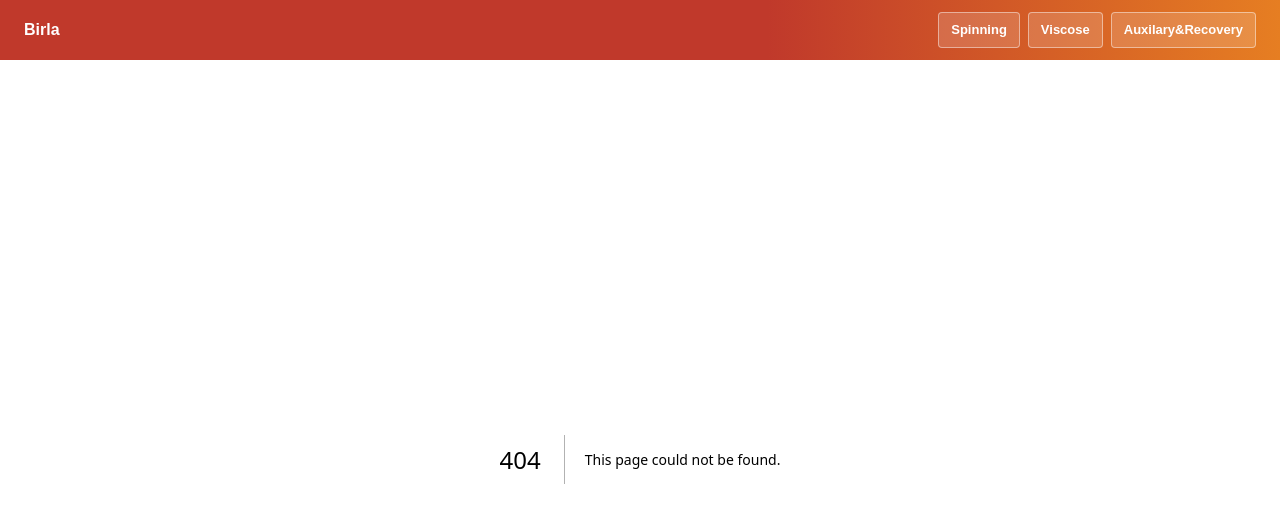
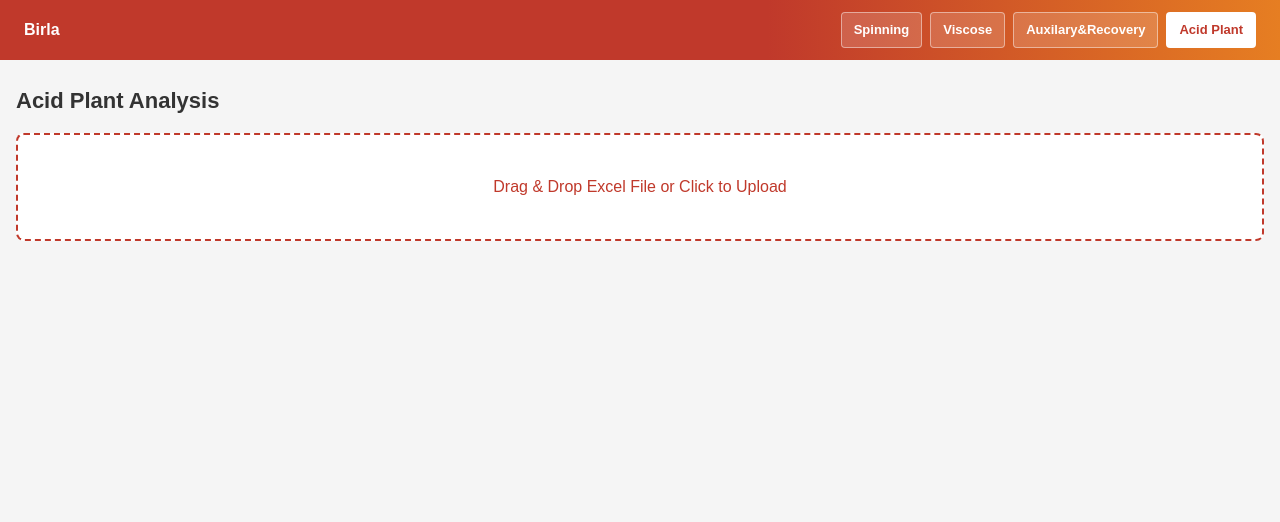
Before and after one commit to Sarvottam999/spinning-dt, a Next.js app: page /acid-plant in a window 1280 px wide. Before the commit this address had no page. Shown: the top 522 px of the page. Built offline with nearby package versions, Linux system fonts and the light colour scheme.

Commit message:
added acid plant

```diff
--- a/app/Breakdowntable.tsx
+++ b/app/Breakdowntable.tsx
@@ -12,6 +12,7 @@ type ExcelUploaderProps = {
   title?: string;
   reportName?: string;
   extractLine?: (functionalLocation: string) => string;
+  lineDetails?: Record<string, string[]>;
   lineMode?: "sequential" | "actual";
 };
 
@@ -209,6 +210,7 @@ export default function ExcelUploader({
   title = "Spinning Analysis",
   reportName = "breakdown",
   extractLine = extractBreakdownLine,
+  lineDetails = {},
   lineMode = "sequential",
 }: ExcelUploaderProps) {
   const [rawRows, setRawRows] = useState<RowData[]>([]);
@@ -411,7 +413,9 @@ export default function ExcelUploader({
 
       for (let index = 0; index < Math.max(1, maxLen); index++) {
         rows.push([
-          index === 0 ? line : "",
+          index === 0
+            ? [line, ...(lineDetails[line] || [])].join("\n")
+            : "",
           ...visibleColumns.map((column) => row?.[column]?.[index] || ""),
         ]);
       }
@@ -709,7 +713,21 @@ export default function ExcelUploader({
                             color: "#333",
                           }}
                         >
-                          {lineKey}
+                          <div>{lineKey}</div>
+                          {lineDetails[lineKey]?.map((detail) => (
+                            <div
+                              key={detail}
+                              style={{
+                                color: "#666",
+                                fontSize: 11,
+                                fontWeight: 400,
+                                marginTop: 3,
+                                whiteSpace: "nowrap",
+                              }}
+                            >
+                              {detail}
+                            </div>
+                          ))}
                         </td>
                         {visibleColumns.map((column) => (
                           <td
--- /dev/null
+++ b/app/acid-plant/page.tsx
@@ -0,0 +1,5 @@
+import AcidPlantAnalysis from "../features/AcidPlantAnalysis";
+
+export default function AcidPlantPage() {
+  return <AcidPlantAnalysis />;
+}
--- a/app/components/Navbar.tsx
+++ b/app/components/Navbar.tsx
@@ -7,6 +7,7 @@ const navItems = [
   { href: "/breakdown", label: "Spinning" },
   { href: "/viscose", label: "Viscose" },
   { href: "/auxilary-recovery", label: "Auxilary&Recovery" },
+  { href: "/acid-plant", label: "Acid Plant" },
 ];
 
 export default function Navbar() {
--- /dev/null
+++ b/app/features/AcidPlantAnalysis.tsx
@@ -0,0 +1,43 @@
+"use client";
+
+import ExcelUploader from "../Breakdowntable";
+
+const acidPlantLineGroups: Record<string, string[]> = {
+  "AP # 1": ["P3-ACD-AP1", "MP-ANC-ACD-ACP1", "MP-ANC-ACD-AC01"],
+  "AP # 2": [
+    "P3-ACD-AP2",
+    "MP-ACD-AC2",
+    "MP-CSA-AP2",
+    "MP-ANC-ACD-ACP2",
+    "MP-ANC-ACD-AC02",
+  ],
+};
+
+const acidPlantLineLookup = Object.entries(acidPlantLineGroups).reduce<
+  Record<string, string>
+>((lookup, [groupName, itemCodes]) => {
+  itemCodes.forEach((itemCode) => {
+    lookup[itemCode] = groupName;
+  });
+
+  return lookup;
+}, {});
+
+function extractAcidPlantLine(functionalLocation: string) {
+  const [, ...lineParts] = functionalLocation?.split("-") || [];
+  const line = lineParts.join("-");
+
+  return acidPlantLineLookup[line] || line;
+}
+
+export default function AcidPlantAnalysis() {
+  return (
+    <ExcelUploader
+      title="Acid Plant Analysis"
+      reportName="acid_plant"
+      extractLine={extractAcidPlantLine}
+      lineDetails={acidPlantLineGroups}
+      lineMode="actual"
+    />
+  );
+}
```
